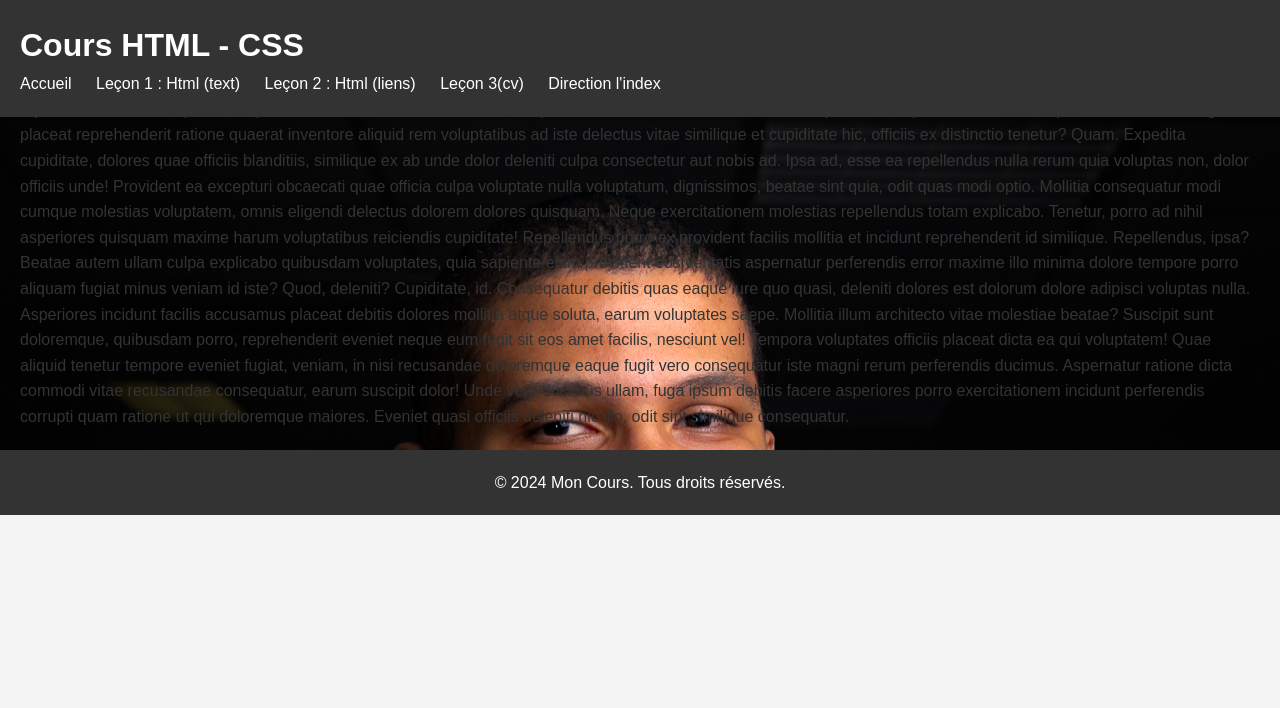
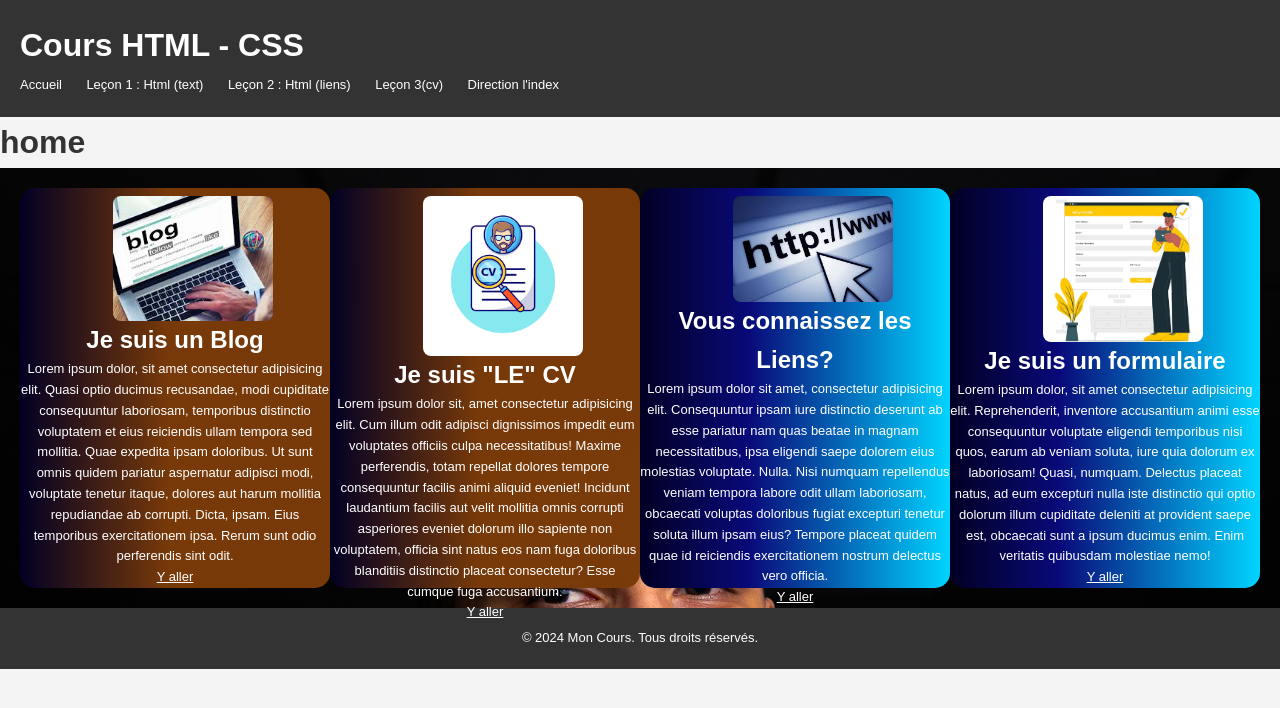
Before and after one commit to xLucasGitHubx/Ma_Formation, a PHP site: page /pages/home.html in a window 1280 px wide. Shown: the top 708 px of the page. Run offline with PHP 8.4, Linux system fonts and the light colour scheme.

Commit message:
ajout des card dans le fichier home.html avec le css correspondant dans le fichier card.css + des modifications mineurs dans les autres fichiers

```diff
--- a/5_Exercices_En_Cours_Formation/Votre Hub HTML-CSS/index.html
+++ b/5_Exercices_En_Cours_Formation/Votre Hub HTML-CSS/index.html
@@ -12,7 +12,7 @@
 			<h1>Cours HTML - CSS</h1>
 			<nav>
 				<ul>
-					<li><a href="./pages/tp/cv.html">Accueil</a></li>
+					<li><a href="./pages/home.html">Accueil</a></li>
 					<li><a href="./pages/lessons/html-text.html">Leçon 1 : Html (text)</a></li>
 					<li><a href="./pages/lessons/html-liens.html">Leçon 2 : Html (liens)</a></li>
 					<li><a href="./pages/tp/cv.html">Leçon 3(cv)</a></li>
--- /dev/null
+++ b/5_Exercices_En_Cours_Formation/Votre Hub HTML-CSS/pages/card.css
@@ -0,0 +1,39 @@
+img {
+	width: 10em;
+	height: 10em;
+	position: relative;
+	left: 30%;
+	border-radius: 8px;
+	object-fit: cover;
+}
+main {
+	display: flex;
+	justify-content: space-around;
+	align-items: center;
+}
+div {
+	padding-top: 8px;
+	display: flex;
+	flex-direction: column;
+	width: 25em;
+	height: 25em;
+	text-align: center;
+	border-radius: 15px;
+	color: white;
+}
+p,
+a {
+	font-size: 13px;
+	color: white;
+}
+a:hover {
+	color: red;
+}
+.lecon {
+	background: rgb(2, 0, 36);
+	background: linear-gradient(90deg, rgba(2, 0, 36, 1) 0%, rgba(121, 58, 9, 0.9864320728291317) 48%);
+}
+.tp {
+	background: rgb(2, 0, 36);
+	background: linear-gradient(90deg, rgba(2, 0, 36, 1) 0%, rgba(9, 9, 121, 1) 35%, rgba(0, 212, 255, 1) 100%);
+}
--- a/5_Exercices_En_Cours_Formation/Votre Hub HTML-CSS/pages/home.html
+++ b/5_Exercices_En_Cours_Formation/Votre Hub HTML-CSS/pages/home.html
@@ -5,6 +5,7 @@
 		<meta name="viewport" content="width=device-width, initial-scale=1.0" />
 		<title>Cours Html-Css</title>
 		<link rel="stylesheet" href="../style.css" />
+		<link rel="stylesheet" href="./card.css">
 	</head>
 
 	<body>
@@ -21,26 +22,39 @@
 			</nav>
 		</header>
 
+		<h1>home</h1>
 		<main>
-			<h1>home</h1>
-			<!-- à voir -->
-			Lorem ipsum dolor sit amet, consectetur adipisicing elit. Distinctio amet possimus iure maiores eaque similique, perferendis quidem ab nesciunt
-			perspiciatis voluptatum, facilis reprehenderit minus explicabo sapiente accusantium laboriosam. Omnis, praesentium. Eum molestias dolore
-			voluptatum excepturi exercitationem porro consectetur magnam placeat reprehenderit ratione quaerat inventore aliquid rem voluptatibus ad iste
-			delectus vitae similique et cupiditate hic, officiis ex distinctio tenetur? Quam. Expedita cupiditate, dolores quae officiis blanditiis,
-			similique ex ab unde dolor deleniti culpa consectetur aut nobis ad. Ipsa ad, esse ea repellendus nulla rerum quia voluptas non, dolor officiis
-			unde! Provident ea excepturi obcaecati quae officia culpa voluptate nulla voluptatum, dignissimos, beatae sint quia, odit quas modi optio.
-			Mollitia consequatur modi cumque molestias voluptatem, omnis eligendi delectus dolorem dolores quisquam. Neque exercitationem molestias
-			repellendus totam explicabo. Tenetur, porro ad nihil asperiores quisquam maxime harum voluptatibus reiciendis cupiditate! Repellendus porro ex
-			provident facilis mollitia et incidunt reprehenderit id similique. Repellendus, ipsa? Beatae autem ullam culpa explicabo quibusdam voluptates,
-			quia sapiente enim provident eos veritatis aspernatur perferendis error maxime illo minima dolore tempore porro aliquam fugiat minus veniam id
-			iste? Quod, deleniti? Cupiditate, id. Consequatur debitis quas eaque iure quo quasi, deleniti dolores est dolorum dolore adipisci voluptas
-			nulla. Asperiores incidunt facilis accusamus placeat debitis dolores mollitia atque soluta, earum voluptates saepe. Mollitia illum architecto
-			vitae molestiae beatae? Suscipit sunt doloremque, quibusdam porro, reprehenderit eveniet neque eum fugit sit eos amet facilis, nesciunt vel!
-			Tempora voluptates officiis placeat dicta ea qui voluptatem! Quae aliquid tenetur tempore eveniet fugiat, veniam, in nisi recusandae doloremque
-			eaque fugit vero consequatur iste magni rerum perferendis ducimus. Aspernatur ratione dicta commodi vitae recusandae consequatur, earum suscipit
-			dolor! Unde vero ducimus ullam, fuga ipsum debitis facere asperiores porro exercitationem incidunt perferendis corrupti quam ratione ut qui
-			doloremque maiores. Eveniet quasi officiis deleniti hic illo, odit sint similique consequatur.
+			<div id="Blog" class="lecon">
+					<img src="../images/blog.jpg">
+					<h2>Je suis un Blog</h2>
+						<p>Lorem ipsum dolor, sit amet consectetur adipisicing elit. Quasi optio ducimus recusandae, modi cupiditate consequuntur laboriosam, temporibus distinctio voluptatem et eius reiciendis ullam tempora sed mollitia. Quae expedita ipsam doloribus.
+						Ut sunt omnis quidem pariatur aspernatur adipisci modi, voluptate tenetur itaque, dolores aut harum mollitia repudiandae ab corrupti. Dicta, ipsam. Eius temporibus exercitationem ipsa. Rerum sunt odio perferendis sint odit.</p>
+						<a href="https://fr.wikipedia.org/wiki/Blog" target="_blank">Y aller</a>
+			</div>
+			<div id="CV" class="lecon">
+				<img src="../images/cv.png" alt="">
+			</img>
+					<h2>Je suis "LE" CV</h2>
+						<p>Lorem ipsum dolor sit, amet consectetur adipisicing elit. Cum illum odit adipisci dignissimos impedit eum voluptates officiis culpa necessitatibus! Maxime perferendis, totam repellat dolores tempore consequuntur facilis animi aliquid eveniet!
+						Incidunt laudantium facilis aut velit mollitia omnis corrupti asperiores eveniet dolorum illo sapiente non voluptatem, officia sint natus eos nam fuga doloribus blanditiis distinctio placeat consectetur? Esse cumque fuga accusantium.</p>
+						<a href="./tp/cv.html" target="_blank">Y aller</a>
+			</div>
+			<div id="liens" class="tp">
+				<img src="../images/liens.jpg" alt="">
+			</img>
+					<h2> Vous connaissez les Liens?</h2>
+						<p>Lorem ipsum dolor sit amet, consectetur adipisicing elit. Consequuntur ipsam iure distinctio deserunt ab esse pariatur nam quas beatae in magnam necessitatibus, ipsa eligendi saepe dolorem eius molestias voluptate. Nulla.
+						Nisi numquam repellendus veniam tempora labore odit ullam laboriosam, obcaecati voluptas doloribus fugiat excepturi tenetur soluta illum ipsam eius? Tempore placeat quidem quae id reiciendis exercitationem nostrum delectus vero officia.</p>
+						<a href="../pages/lessons/html-liens.html" target="_blank">Y aller</a>
+			</div>
+			<div id="form" class="tp">
+				<img src="../images/formulaire.jpg" alt="">
+			</img>
+					<h2>Je suis un formulaire</h2>
+						<p>Lorem ipsum dolor, sit amet consectetur adipisicing elit. Reprehenderit, inventore accusantium animi esse consequuntur voluptate eligendi temporibus nisi quos, earum ab veniam soluta, iure quia dolorum ex laboriosam! Quasi, numquam.
+						Delectus placeat natus, ad eum excepturi nulla iste distinctio qui optio dolorum illum cupiditate deleniti at provident saepe est, obcaecati sunt a ipsum ducimus enim. Enim veritatis quibusdam molestiae nemo!</p>
+						<a href="./form/connexion.html" target="_blank">Y aller</a>
+			</div>
 		</main>
 		<footer>
 			<p>&copy; 2024 Mon Cours. Tous droits réservés.</p>
--- a/5_Exercices_En_Cours_Formation/Votre Hub HTML-CSS/style.css
+++ b/5_Exercices_En_Cours_Formation/Votre Hub HTML-CSS/style.css
@@ -17,7 +17,6 @@ header {
 	background-color: #333;
 	color: #fff;
 	padding: 20px;
-	position: fixed;
 	width: 100%;
 }
 
```
Also changed, not shown: 5_Exercices_En_Cours_Formation/Votre Hub HTML-CSS/pages/tp/style.css (+19 -3 lines), 5_Exercices_En_Cours_Formation/Votre Hub HTML-CSS/images/blog.jpg (added), 5_Exercices_En_Cours_Formation/Votre Hub HTML-CSS/images/cv.png (added), 5_Exercices_En_Cours_Formation/Votre Hub HTML-CSS/images/formulaire.jpg (added), 5_Exercices_En_Cours_Formation/Votre Hub HTML-CSS/images/liens.jpg (added).
